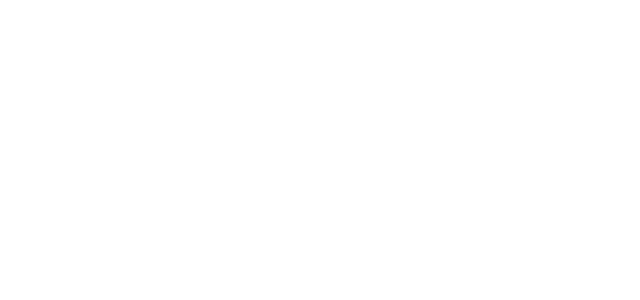
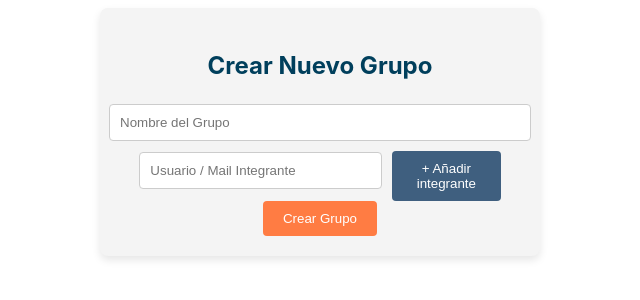
Before and after one commit to DafneValdivia/Frontend-DesarrolloSoftware, a React (Vite) app: page /creategroup in a window 1280 px wide. Before the commit this address had no page. Shown: the top 300 px of the page, without its empty margins (320-960 px from the left). Built offline with nearby package versions, Linux system fonts and the light colour scheme.

Commit message:
base elementos crear nuevo grupo, falta css

```diff
--- a/src/Routing.jsx
+++ b/src/Routing.jsx
@@ -2,6 +2,7 @@
 import App from './App';
 import TestComponents from './views/TestComponents';
 import YourGroups from './views/YourGroups';
+import CreateGroup from './views/CreateGroup';
 
 export default function Routing() {
     return (
@@ -9,6 +10,7 @@
             <Route path="/" element={<App />} />
             <Route path="/groupcard" element={<TestComponents />} />
             <Route path="/yourgroups" element={<YourGroups />} />
+            <Route path="/creategroup" element={<CreateGroup />} />
         </Routes>
     )
 }
--- /dev/null
+++ b/src/views/CreateGroup.css
@@ -0,0 +1,46 @@
+.create-group-container {
+    display: flex;
+    flex-direction: column;
+    align-items: center;
+    background-color: #f4f4f4;
+    padding: 20px;
+    border-radius: 8px;
+    max-width: 400px;
+    margin: auto;
+    box-shadow: 0 4px 8px rgba(0, 0, 0, 0.1);
+  }
+
+  h2 {
+    color: #003f5c;
+    margin-bottom: 20px;
+  }
+
+  input {
+    width: 100%;
+    padding: 10px;
+    margin-bottom: 10px;
+    border: 1px solid #ccc;
+    border-radius: 4px;
+  }
+
+  .member-input {
+    display: flex;
+    align-items: center;
+    gap: 10px;
+  }
+
+  button {
+    padding: 10px 20px;
+    border: none;
+    border-radius: 4px;
+    color: #fff;
+    cursor: pointer;
+  }
+
+  .create-group-button {
+    background-color: #ff7c43;
+  }
+
+  button[type="button"] {
+    background-color: #3f5f7f;
+  }
--- /dev/null
+++ b/src/views/CreateGroup.jsx
@@ -0,0 +1,53 @@
+import React, { useState } from "react";
+import "./CreateGroup.css";
+
+export default function CreateGroup() {
+
+    const [groupName, setGroupName] = useState("");
+    const [memberEmail, setMemberEmail] = useState("");
+    const [members, setMembers] = useState([]);
+
+    const handleAddMember = () => { // aca sería bueno poder confirmar el nombre de usuario o correo a medida que se va escribiendo
+        if (memberEmail) {
+        setMembers([...members, memberEmail]);
+        setMemberEmail("");
+        }
+    };
+
+    const handleCreateGroup = () => {
+        // Aquí puedes manejar la lógica para crear el grupo
+        console.log("Grupo creado:", groupName, members);
+        // mandar a back un json con nombre de grupo creado y lista de members
+        // recibir una confirmación de que se creó correctamente
+        // mostrar notificación en caso de haberse creado correctamente
+        // navegar a todos los grupos para poder ver el grupo creado
+    };
+
+    return (
+        <div>
+            <div className="create-group-container">
+                <h2>Crear Nuevo Grupo</h2>
+                <input
+                    type="text"
+                    placeholder="Nombre del Grupo"
+                    value={groupName}
+                    onChange={(e) => setGroupName(e.target.value)}
+                />
+                <div className="member-input">
+                    <input
+                    type="email"
+                    placeholder="Usuario / Mail Integrante"
+                    value={memberEmail}
+                    onChange={(e) => setMemberEmail(e.target.value)}
+                    />
+                    <button type="button" onClick={handleAddMember}>
+                    + Añadir integrante
+                    </button>
+                </div>
+                <button className="create-group-button" onClick={handleCreateGroup}>
+                    Crear Grupo
+                </button>
+            </div>
+        </div>
+    )
+}
```
